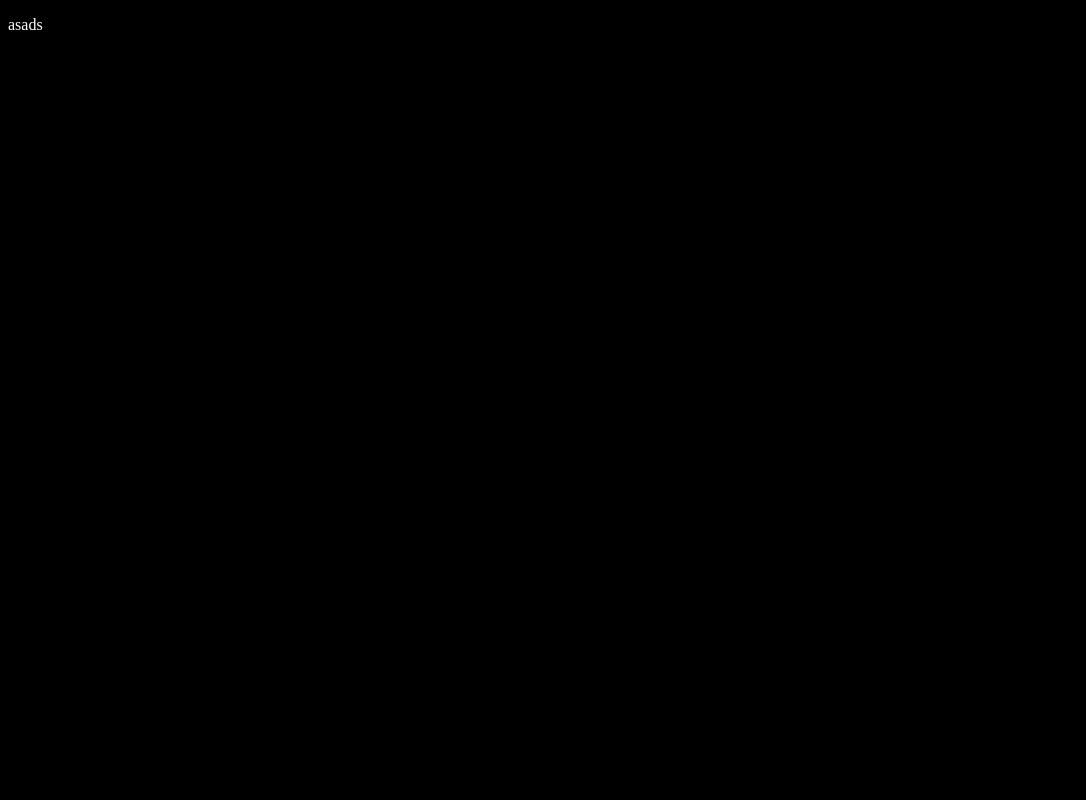
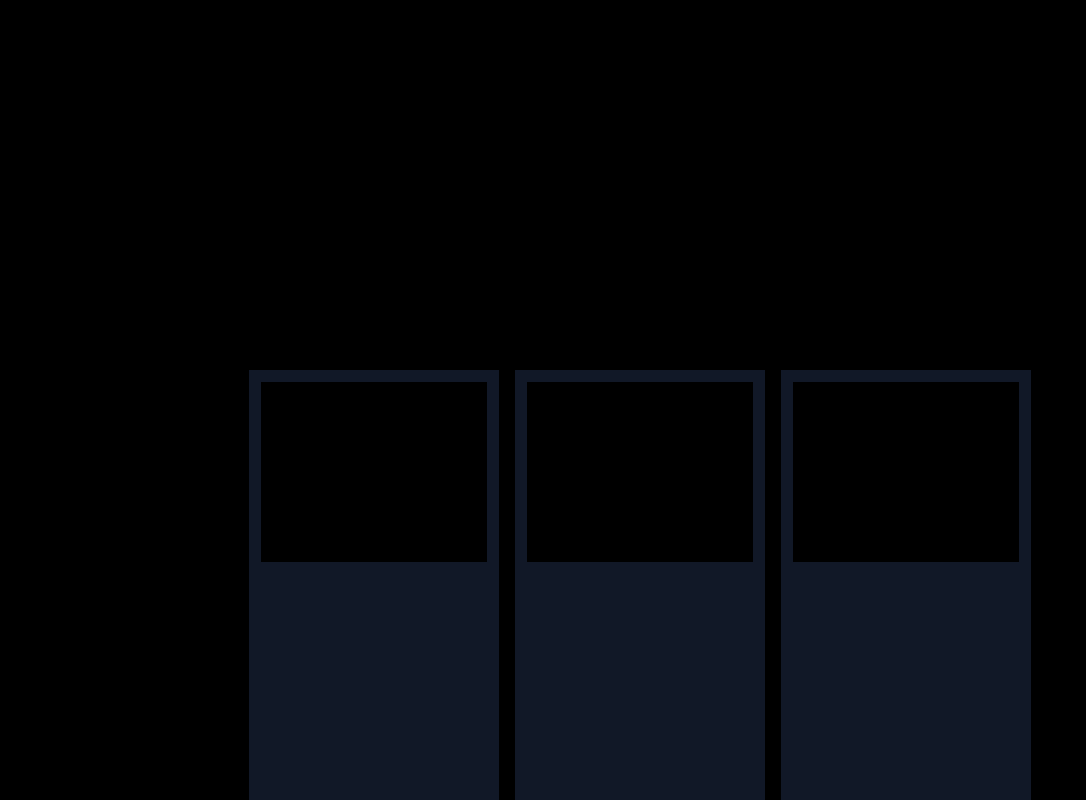
Before and after one commit to lucasdevii/Card-Attack-Game, a Vue app in the folder front/: page / in a window 1280 px wide. Shown: the whole page, without its empty margins (0-1086 px from the left). Built offline with nearby package versions, Linux system fonts and the light colour scheme.

Commit message:
feat: Criação do component Card para as cartas, falta estilização

```diff
--- a/front/package.json
+++ b/front/package.json
@@ -14,6 +14,9 @@
   },
   "devDependencies": {
     "@vitejs/plugin-vue": "^6.0.4",
+    "autoprefixer": "^10.4.19",
+    "postcss": "^8.4.37",
+    "tailwindcss": "^3.4.4",
     "vite": "^7.3.1",
     "vite-plugin-vue-devtools": "^8.0.7"
   },
--- /dev/null
+++ b/front/postcss.config.cjs
@@ -0,0 +1,6 @@
+module.exports = {
+  plugins: {
+    tailwindcss: {},
+    autoprefixer: {},
+  },
+}
--- a/front/src/assets/main.css
+++ b/front/src/assets/main.css
@@ -1,6 +1,8 @@
+@tailwind base;
+@tailwind components;
+@tailwind utilities;
+
 body {
-    background-color: black;
+    color: white;
+    background-color:  black;
 }
-*{
-    color: white;
-}
--- /dev/null
+++ b/front/src/components/gameTable/Card.vue
@@ -0,0 +1,6 @@
+<script setup></script>
+<template>
+        <div class="bg-gray-900 w-[250px] h-[430px] p-3">
+            <div class="bg-black w-full h-[180px]"></div>
+        </div>
+</template>
--- a/front/src/main.js
+++ b/front/src/main.js
@@ -1,6 +1,7 @@
 import { createApp } from "vue"
 import App from "./App.vue"
-import {router} from "./routes/router"
+import { router } from "./routes/router"
+import "./assets/main.css"
 
 const app = createApp(App)
 app.use(router)
--- a/front/src/views/GameTable.vue
+++ b/front/src/views/GameTable.vue
@@ -1,4 +1,12 @@
-<script setup></script>
+<script setup>
+import Card from '@/components/gameTable/Card.vue';
+</script>
 <template>
-    <p>asads</p>
+    <div class="w-screen h-screen relative">
+        <div class="absolute bottom-0 w-full flex justify-center space-x-4">
+            <Card/>
+            <Card/>
+            <Card/>
+        </div>
+    </div>
 </template>
--- /dev/null
+++ b/front/tailwind.config.cjs
@@ -0,0 +1,10 @@
+module.exports = {
+  content: [
+    './index.html',
+    './src/**/*.{vue,js,ts,jsx,tsx}'
+  ],
+  theme: {
+    extend: {},
+  },
+  plugins: [],
+}
```
Also changed, not shown: 1 other file (tests, documents, lock files or other folders).
